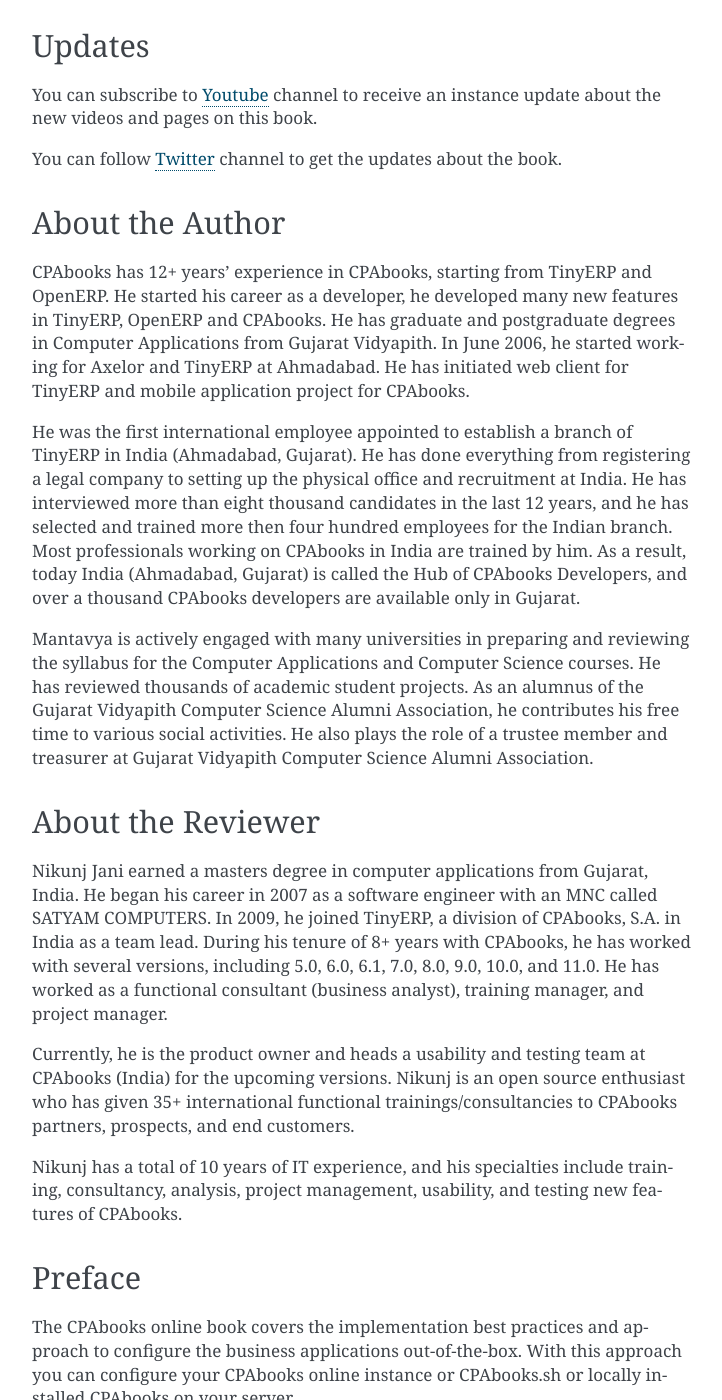
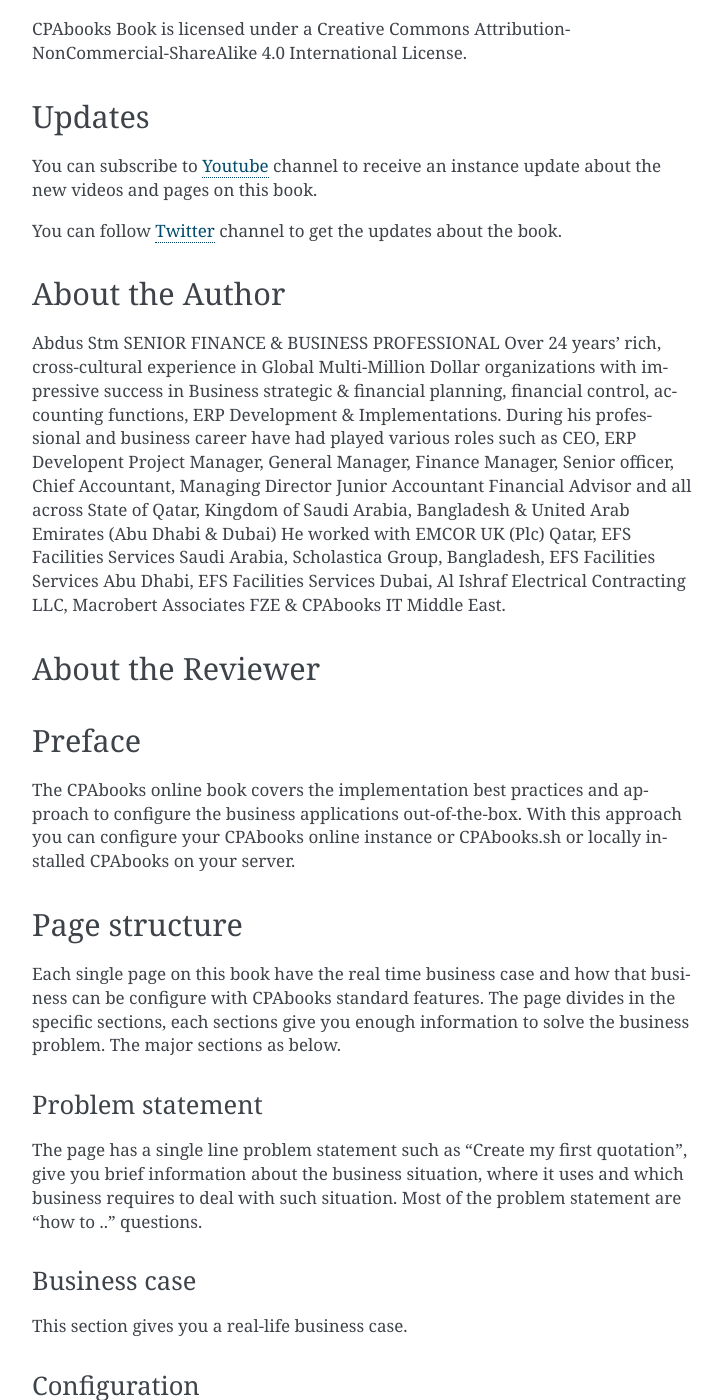
Before and after one commit to cpabooks/cpabooks-docs, a Sphinx documentation site: the page built from docs/about.rst, in a window 1280 px wide and 1400 px high, scrolled down 1087 px. Shown: the whole window, without its empty margins (388-1110 px from the left). Built offline with Sphinx 7.4.7, drawn with Linux system fonts in a browser that asks for light colours; pages that are not in the unit, such as notebooks, are missing from menus; some of the changed text lies outside the part shown.

Commit message:
Update about.rst

```diff
--- a/docs/about.rst
+++ b/docs/about.rst
@@ -22,23 +22,27 @@
    :align: right
 
 CPAbooks Best Practices book is dedicated for functional consultants
-or entrepreneur who wants to implement or use CPAbooks online all-in-one business
+or entrepreneur who wants to implement or use CPAbooks online Cloud ERP all-in-one business services.
 
 application out-of-the box. This is an online book written based on CPAbooks
 **Community** and **Enterprise** Edition.
 
 This book covers best implementation approach for most used applications
-such as Sales, Purchase, Inventory, Financial Accounting and Manufacturing.
+such as Sales, Purchase, Inventory, Financial Accounting, Manufacturing, Project Management, Logistic Services, Facilities Management CRM and Payrolls.
 
-Why this book?
+Why this CPAbook?
 ==============
 
-After writing `CPAbooks 10 Implementation Cookbook
-I realized that it is too difficult to have the latest and up-to-date
-printed book of each version for the fast evolving business application.
-CPAbooks release its stable version every 12 to 15 months. The aim of this
-book is to guide you through step-by-step configuration for business
-problems.
+CPAbooks is a fast-growing With itscloud-based
+hosting and browser base functionality CPAbooks-ERP
+can be accessed from anywhere, any device with any
+operating system.With its integrated modular
+functionalities covering all business processes made
+it the most preferred ERP. It’s a cost effective, simple
+and scalable solution efficiently suitable for small to
+large business enterprises. It has added security
+features like IP address restriction to protect the
+data from unauthorized access
 
 Credits
 =======
@@ -76,50 +80,12 @@
 About the Author
 ================
 
-CPAbooks has 12+ years’ experience in CPAbooks, starting from TinyERP
-and OpenERP. He started his career as a developer, he developed many new
-features in TinyERP, OpenERP and CPAbooks. He has graduate and postgraduate
-degrees in Computer Applications from Gujarat Vidyapith. In June 2006,
-he started working for Axelor and TinyERP at Ahmadabad. He has initiated
-web client for TinyERP and mobile application project for CPAbooks.
-
-He was the first international employee appointed to establish a branch
-of TinyERP in India (Ahmadabad, Gujarat). He has done everything from
-registering a legal company to setting up the physical office and
-recruitment at India. He has interviewed more than eight thousand
-candidates in the last 12 years, and he has selected and trained more
-then four hundred employees for the Indian branch. Most professionals
-working on CPAbooks in India are trained by him. As a result, today India
-(Ahmadabad, Gujarat) is called the Hub of CPAbooks Developers, and over a
-thousand CPAbooks developers are available only in Gujarat.
-
-Mantavya is actively engaged with many universities in preparing and
-reviewing the syllabus for the Computer Applications and Computer
-Science courses. He has reviewed thousands of academic student projects.
-As an alumnus of the Gujarat Vidyapith Computer Science Alumni
-Association, he contributes his free time to various social activities.
-He also plays the role of a trustee member and treasurer at Gujarat
-Vidyapith Computer Science Alumni Association.
+Abdus Stm SENIOR FINANCE & BUSINESS PROFESSIONAL Over 24 years’ rich, cross-cultural experience in Global Multi-Million Dollar organizations with impressive success in Business strategic & financial planning, financial control, accounting functions, ERP Development & Implementations. During his professional and business career have had played various roles such as CEO, ERP Developent Project Manager, General Manager, Finance Manager, Senior officer, Chief Accountant, Managing Director Junior Accountant Financial Advisor and all across State of Qatar, Kingdom of Saudi Arabia, Bangladesh & United Arab Emirates (Abu Dhabi & Dubai) He worked with EMCOR UK (Plc) Qatar, EFS Facilities Services Saudi Arabia, Scholastica Group, Bangladesh, EFS Facilities Services Abu Dhabi, EFS Facilities Services Dubai, Al Ishraf Electrical Contracting LLC, Macrobert Associates FZE & CPAbooks IT Middle East.
 
 About the Reviewer
 ==================
 
-Nikunj Jani earned a masters degree in computer applications from
-Gujarat, India. He began his career in 2007 as a software engineer with
-an MNC called SATYAM COMPUTERS. In 2009, he joined TinyERP, a division
-of CPAbooks, S.A. in India as a team lead. During his tenure of 8+ years
-with CPAbooks, he has worked with several versions, including 5.0, 6.0, 6.1,
-7.0, 8.0, 9.0, 10.0, and 11.0. He has worked as a functional consultant
-(business analyst), training manager, and project manager.
 
-Currently, he is the product owner and heads a usability and testing
-team at CPAbooks (India) for the upcoming versions. Nikunj is an open source
-enthusiast who has given 35+ international functional
-trainings/consultancies to CPAbooks partners, prospects, and end customers.
-
-Nikunj has a total of 10 years of IT experience, and his specialties
-include training, consultancy, analysis, project management, usability,
-and testing new features of CPAbooks.
 
 Preface
 =======
```
